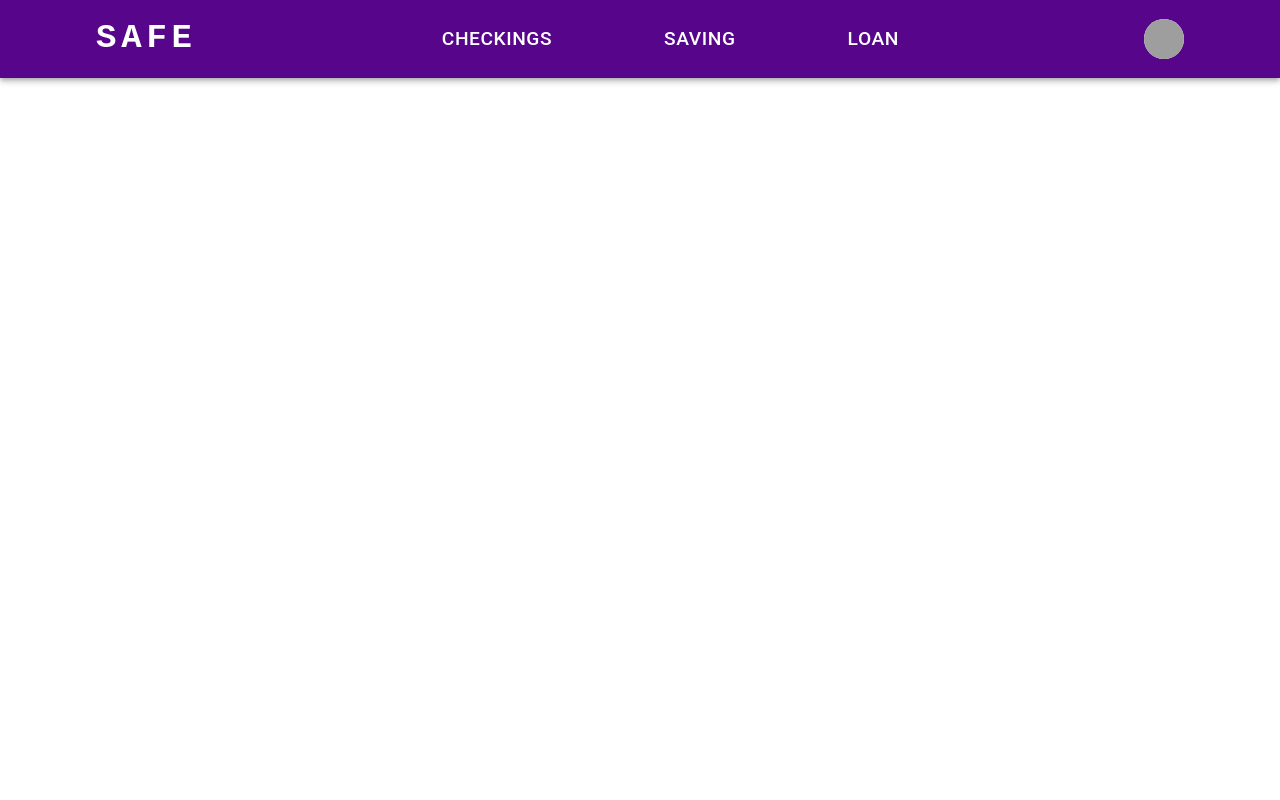
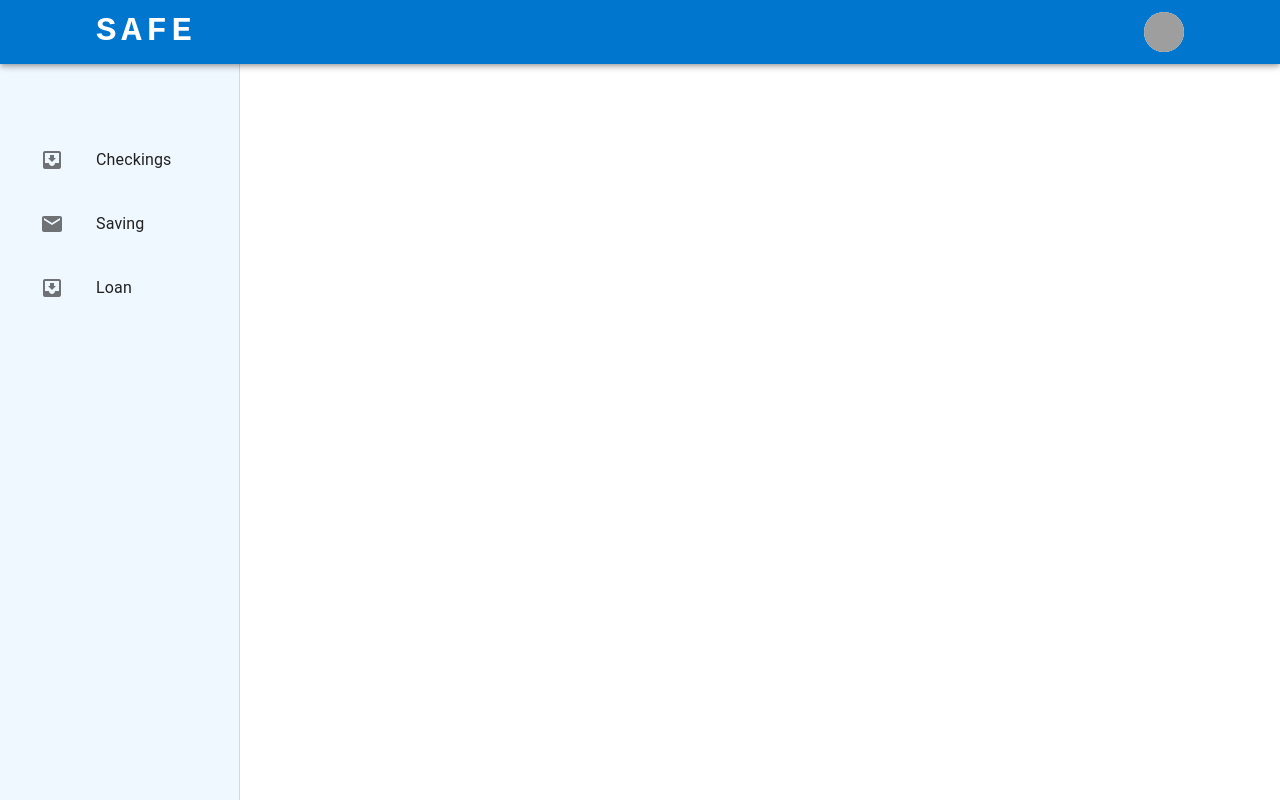
Before and after one commit to anjaligohil1909/Banking-system, a React (Create React App) app in the folder frontend/: page / in a window 1280 px wide. Built offline with nearby package versions, Linux system fonts and the light colour scheme; grey boxes are pictures that could not be loaded.

Commit message:
Sidebar added

```diff
--- a/frontend/src/App.js
+++ b/frontend/src/App.js
@@ -1,25 +1,18 @@
-import logo from './logo.svg';
-import './App.css';
-import ResponsiveAppBar from './components/Navbar/Navbar';
-import LandingPage from './components/Landing/Landing';
-import { BrowserRouter as Router, Route, Routes } from 'react-router-dom';
-
+import logo from "./logo.svg";
+import "./App.css";
+import Navbar from "./components/Navbar/Navbar";
+import LandingPage from "./components/Landing/Landing";
+import { BrowserRouter as Router, Route, Routes } from "react-router-dom";
+import Sidebar from "./components/Sidebar/Sidebar";
 
 function App() {
-
-	  return (
-
-     //<div classname = "App">
-
-	  <div>
-		{/* <LandingPage/> */}
-		<ResponsiveAppBar/>
-		<Routes>
-        		<Route path="/" component={LandingPage} />
-       			<Route path="/navbar" component={ResponsiveAppBar} />
-		</Routes>
-	</div>
-
+  return (
+    <div classname="App">
+      <Navbar />
+      <Routes>
+        {/* <Route path="/" element={<LandingPage />} /> */}
+      </Routes>
+    </div>
   );
 }
 
--- a/frontend/src/components/Navbar/Navbar.jsx
+++ b/frontend/src/components/Navbar/Navbar.jsx
@@ -12,11 +12,13 @@ import Button from "@mui/material/Button";
 import Tooltip from "@mui/material/Tooltip";
 import MenuItem from "@mui/material/MenuItem";
 import AdbIcon from "@mui/icons-material/Adb";
+import Sidebar from "../Sidebar/Sidebar";
+import CssBaseline from "@mui/material/CssBaseline";
 
 const pages = ["Checkings", "Saving", "Loan"];
 const settings = ["Profile", "Account", "Dashboard", "Logout"];
 
-function ResponsiveAppBar() {
+function Navbar() {
   const [anchorElNav, setAnchorElNav] = React.useState(null);
   const [anchorElUser, setAnchorElUser] = React.useState(null);
 
@@ -36,9 +38,19 @@ function ResponsiveAppBar() {
   };
 
   return (
-    <AppBar position="static" sx={{ backgroundColor: "#57068C" }}>
+    <Box sx={{ display: "flex" }}>
+      <CssBaseline />
+      <AppBar
+        position="fixed"
+        sx={{
+          backgroundColor: "#0076CE",
+          zIndex: (theme) => theme.zIndex.drawer + 1,
+        }}
+      >
         <Container maxWidth="xl">
-        <Toolbar sx={{ mx: 6, display: "flex", justifyContent: "space-between"}}>
+          <Toolbar
+            sx={{ mx: 6, display: "flex", justifyContent: "space-between" }}
+          >
             {/* <AdbIcon sx={{ display: { xs: 'none', md: 'flex' }, mr: 1 }} /> */}
             <Typography
               variant="h4"
@@ -110,24 +122,39 @@ function ResponsiveAppBar() {
                 textDecoration: "none",
               }}
             >
-            LOGO
+              SAFE
             </Typography>
-          <Box sx={{ display: { xs: "none", md: "flex" }, flexDirection: "row", gap: "6rem"}}>
+            {/* <Box
+              sx={{
+                display: { xs: "none", md: "flex" },
+                flexDirection: "row",
+                gap: "6rem",
+              }}
+            >
               {pages.map((page) => (
                 <Button
                   key={page}
                   onClick={handleCloseNavMenu}
-                sx={{ my: 2, color: "white", display: "block", fontSize: "1.2rem"}}
+                  sx={{
+                    my: 2,
+                    color: "white",
+                    display: "block",
+                    fontSize: "1.2rem",
+                  }}
                 >
                   {page}
                 </Button>
               ))}
-          </Box>
+            </Box> */}
 
             <Box>
               <Tooltip title="Open settings">
                 <IconButton onClick={handleOpenUserMenu} sx={{ p: 0 }}>
-                <Avatar alt="Anjali Gohil" src="/static/images/avatar/2.jpg" sx={{backgroundColor: "white", color: "black"}}/>
+                  <Avatar
+                    alt="Anjali Gohil"
+                    src="/static/images/avatar/2.jpg"
+                    sx={{ backgroundColor: "white", color: "black" }}
+                  />
                 </IconButton>
               </Tooltip>
               <Menu
@@ -156,6 +183,8 @@ function ResponsiveAppBar() {
           </Toolbar>
         </Container>
       </AppBar>
+      <Sidebar />
+    </Box>
   );
 }
-export default ResponsiveAppBar;
+export default Navbar;
--- /dev/null
+++ b/frontend/src/components/Sidebar/Sidebar.jsx
@@ -0,0 +1,57 @@
+import * as React from "react";
+import Box from "@mui/material/Box";
+import Drawer from "@mui/material/Drawer";
+import AppBar from "@mui/material/AppBar";
+import Toolbar from "@mui/material/Toolbar";
+import List from "@mui/material/List";
+import Typography from "@mui/material/Typography";
+import Divider from "@mui/material/Divider";
+import ListItem from "@mui/material/ListItem";
+import ListItemButton from "@mui/material/ListItemButton";
+import ListItemIcon from "@mui/material/ListItemIcon";
+import ListItemText from "@mui/material/ListItemText";
+import InboxIcon from "@mui/icons-material/MoveToInbox";
+import MailIcon from "@mui/icons-material/Mail";
+
+const drawerWidth = 240;
+
+export default function Sidebar() {
+  return (
+    <Drawer
+      PaperProps={{
+        sx: {
+          backgroundColor: "#F0F8FF",
+        //   color: "white",
+        },
+      }}
+      sx={{
+        width: drawerWidth,
+        backgroundColor: "#57068C",
+        flexShrink: 0,
+        "& .MuiDrawer-paper": {
+          width: drawerWidth,
+          boxSizing: "border-box",
+        },
+      }}
+      variant="permanent"
+      anchor="left"
+    >
+      <Toolbar />
+      {/* <Divider /> */}
+      <Box sx={{ overflow: "auto", mt: 6, mx: 3}}>
+        <List>
+          {["Checkings", "Saving", "Loan"].map((text, index) => (
+            <ListItem key={text} disablePadding sx={{ my: 2 }}>
+              <ListItemButton>
+                <ListItemIcon>
+                  {index % 2 === 0 ? <InboxIcon /> : <MailIcon />}
+                </ListItemIcon>
+                <ListItemText primary={text} />
+              </ListItemButton>
+            </ListItem>
+          ))}
+        </List>
+      </Box>
+    </Drawer>
+  );
+}
```
Also changed, not shown: frontend/src/components/Landing/Landing.jsx (+9 -15 lines), frontend/src/index.js (+5 -5 lines), 1 other file (tests, documents, lock files or other folders). Lines whose indentation alone changed are shown as unchanged.
